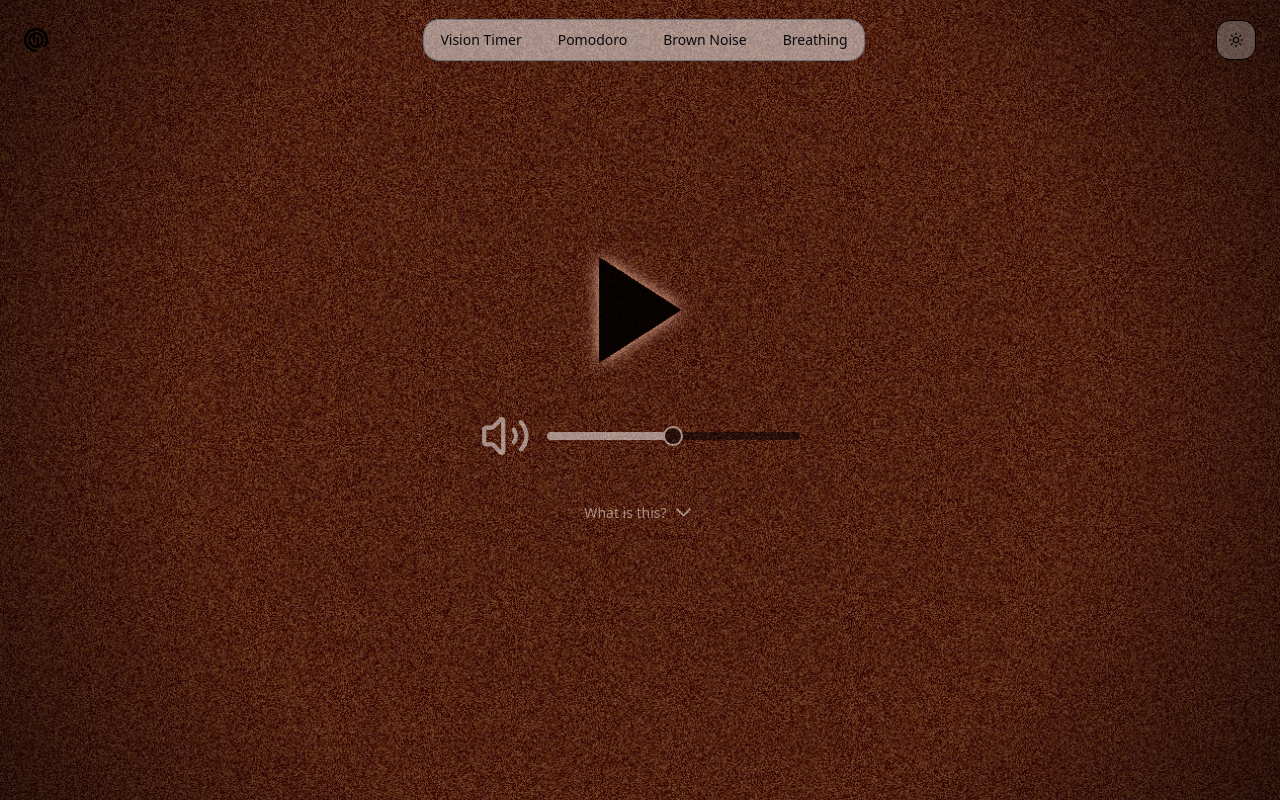
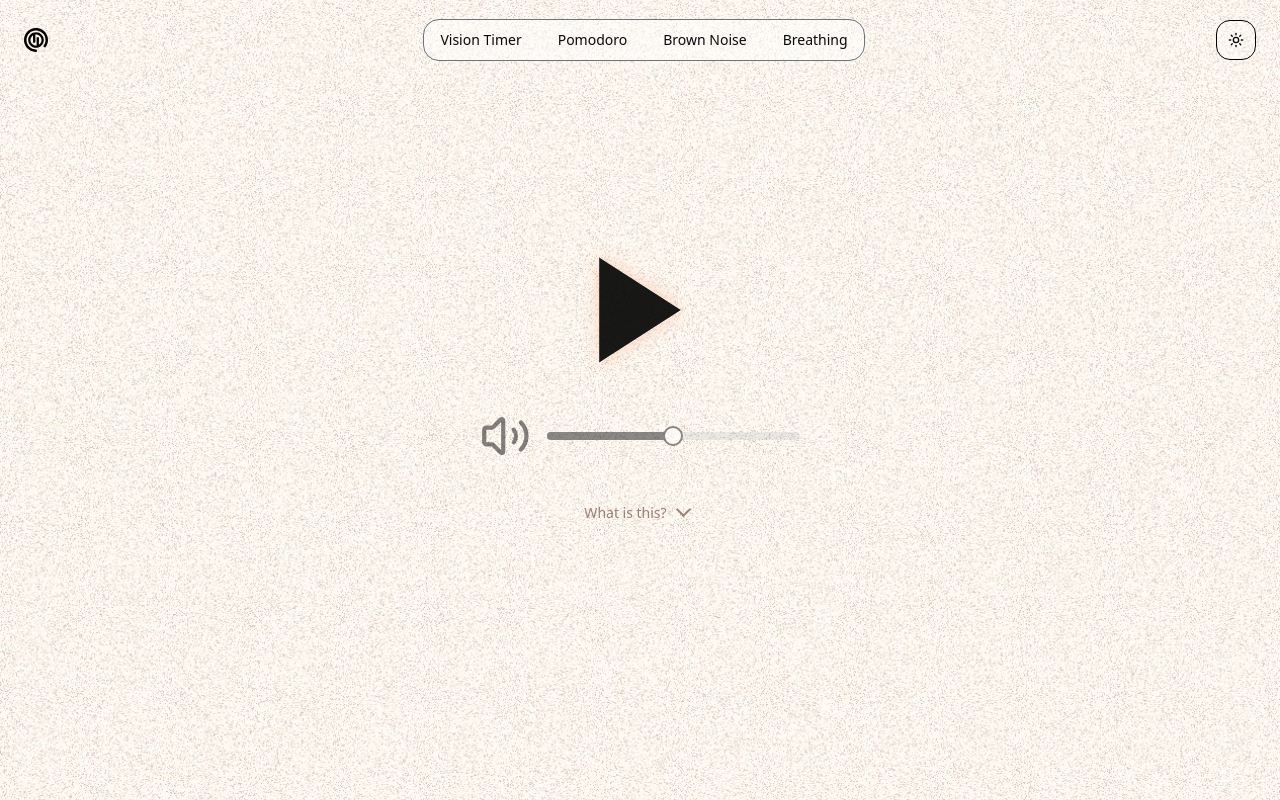
Before and after one commit to kozopas228/pause-loop, a React (Vite) app in the folder frontend/: page /noise in a window 1280 px wide. Built offline with nearby package versions, Linux system fonts and the light colour scheme.

Commit message:
add brown noise page light theme

```diff
--- a/frontend/src/pages/noise/NoisePage.tsx
+++ b/frontend/src/pages/noise/NoisePage.tsx
@@ -2,6 +2,7 @@ import React, { useEffect, useRef, useState } from 'react';
 import Page from '@/components/page/Page.tsx';
 import BodyBackground from '@/components/body-background/BodyBackground.tsx';
 import BrownNoiseBackgroundImage from '@/assets/images/brown-noise-background.jpg';
+import BrownNoiseBackgroundImageLight from '@/assets/images/brown-noise-background-light.jpg';
 import CustomPlayIcon from '@/assets/vectors/custom-play.svg?react';
 import CustomPauseIcon from '@/assets/vectors/custom-pause.svg?react';
 import BrownNoise from '@/assets/audio/brown-noise-fast.wav';
@@ -9,6 +10,7 @@ import BrownNoise from '@/assets/audio/brown-noise-fast.wav';
 import { Slider } from '@/shadcn/components/ui/slider.tsx';
 import BrownNoiseGenerator from '@/pages/noise/BrownNoiseGenerator.tsx';
 import { ChevronDown, ChevronUp, Volume2 } from 'lucide-react';
+import { useTheme } from '@/shadcn/components/theme-provider.tsx';
 
 const NoisePage = () => {
     const [isPlaying, setIsPlaying] = useState(false);
@@ -23,10 +25,13 @@ const NoisePage = () => {
         setIsShowDescription((prev) => !prev);
     };
 
+    const theme = useTheme();
+    console.log(theme);
+
     return (
         <Page
             style={{
-                backgroundImage: `url(${BrownNoiseBackgroundImage}), radial-gradient(circle, transparent 60%, rgba(0, 0, 0, 0.5) 100%)`,
+                backgroundImage: `${theme.resolvedTheme === 'light' ? `url(${BrownNoiseBackgroundImageLight})` : `url(${BrownNoiseBackgroundImage}), radial-gradient(circle, transparent 60%, rgba(0, 0, 0, 0.5) 100%)`} `,
                 backgroundPosition: 'center center',
                 backgroundSize: 'cover',
                 backgroundBlendMode: 'overlay',
@@ -45,9 +50,7 @@ const NoisePage = () => {
                 )}
 
                 <div className='mt-2 flex w-1/2 opacity-50 hover:opacity-100 md:mt-6 md:w-1/4'>
-                    <Volume2
-                        className='mr-4 stroke-white h-12 w-12 md:w-16 md:h-16'
-                    />
+                    <Volume2 className='mr-4 h-12 w-12 stroke-foreground md:h-16 md:w-16' />
                     <Slider
                         min={0}
                         max={20}
@@ -62,27 +65,27 @@ const NoisePage = () => {
                 <div className='w-3/4'>
                     <div className='my-8 cursor-pointer opacity-50 hover:opacity-100'>
                         <p
-                            className='flex items-center justify-center text-sm font-medium text-orange-50'
+                            className='flex items-center justify-center text-sm font-medium text-orange-950 dark:text-orange-50'
                             onClick={handleDescriptionClick}>
                             What is this?
                             {isShowDescription ? (
                                 <ChevronUp
                                     width={25}
                                     height={25}
-                                    className='ml-1 inline-block stroke-orange-50'
+                                    className='ml-1 inline-block stroke-orange-950 dark:stroke-orange-50'
                                 />
                             ) : (
                                 <ChevronDown
                                     width={25}
                                     height={25}
-                                    className='ml-1 inline-block stroke-orange-50'
+                                    className='ml-1 inline-block stroke-orange-950 dark:stroke-orange-50'
                                 />
                             )}
                         </p>
                     </div>
                     {isShowDescription && (
                         <div className='mt-4 flex justify-center text-center'>
-                            <p className='text-orange-50'>
+                            <p className='text-orange-950 dark:text-orange-50'>
                                 Brown noise is a type of sound that has low
                                 frequencies and a deep, rumbling quality. It
                                 sounds like distant thunder or a heavy
@@ -100,7 +103,7 @@ const NoisePage = () => {
                 volume={volume}
             />
 
-            <BodyBackground className={'bg-orange-950'} />
+            <BodyBackground className={'bg-orange-50 dark:bg-orange-950'} />
         </Page>
     );
 };
--- a/frontend/src/shadcn/components/theme-provider.tsx
+++ b/frontend/src/shadcn/components/theme-provider.tsx
@@ -11,6 +11,7 @@ type ThemeProviderProps = {
 type ThemeProviderState = {
   theme: Theme
   setTheme: (theme: Theme) => void
+  resolvedTheme?: Theme
 }
 
 const initialState: ThemeProviderState = {
@@ -48,12 +49,22 @@ export function ThemeProvider({
     root.classList.add(theme)
   }, [theme])
 
+  let resolvedTheme = theme;
+
+  if (resolvedTheme === 'system') {
+    resolvedTheme = window.matchMedia("(prefers-color-scheme: dark)")
+        .matches
+        ? "dark"
+        : "light";
+  }
+
   const value = {
     theme,
     setTheme: (theme: Theme) => {
       localStorage.setItem(storageKey, theme)
       setTheme(theme)
     },
+    resolvedTheme
   }
 
   return (
--- a/frontend/src/shadcn/components/ui/slider.tsx
+++ b/frontend/src/shadcn/components/ui/slider.tsx
@@ -15,10 +15,10 @@ const Slider = React.forwardRef<
         )}
         {...props}
     >
-    <SliderPrimitive.Track className="relative h-2 w-full grow overflow-hidden rounded-full bg-black">
-      <SliderPrimitive.Range className="absolute h-full bg-white" />
+      <SliderPrimitive.Track className="relative h-2 w-full grow overflow-hidden rounded-full dark:bg-black bg-gray-600 bg-opacity-20">
+        <SliderPrimitive.Range className="absolute h-full bg-primary" />
       </SliderPrimitive.Track>
-    <SliderPrimitive.Thumb className="block h-5 w-5 rounded-full border-2 border-white bg-black ring-offset-black transition-colors focus-visible:outline-none focus-visible:ring-offset-2 disabled:pointer-events-none disabled:opacity-50" />
+      <SliderPrimitive.Thumb className="block h-5 w-5 rounded-full border-2 border-primary bg-background ring-offset-background transition-colors focus-visible:outline-none focus-visible:ring-2 focus-visible:ring-ring focus-visible:ring-offset-2 disabled:pointer-events-none disabled:opacity-50" />
     </SliderPrimitive.Root>
 ))
 Slider.displayName = SliderPrimitive.Root.displayName
```
Also changed, not shown: frontend/src/assets/images/brown-noise-background-light.jpg (added). Lines whose indentation alone changed are shown as unchanged.
